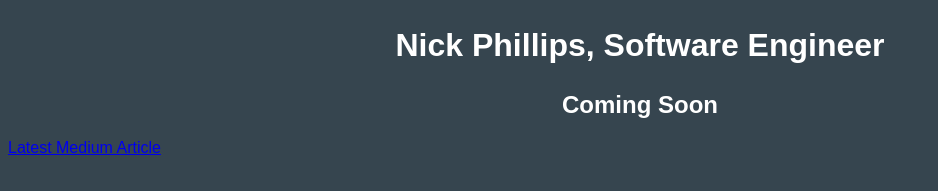
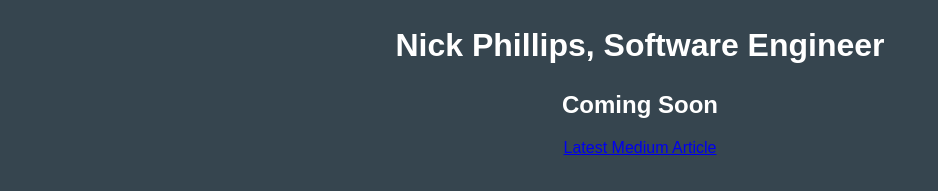
Before and after one commit to itsnickphillips/portfolio, a plain HTML site: page index.html in a window 1280 px wide. Shown: the part 219-410 px from the top of the page, without its empty margins (0-938 px from the left). Drawn offline with Linux system fonts and the light colour scheme; a web font is replaced by a local one.

Commit message:
Update index.html

```diff
--- a/index.html
+++ b/index.html
@@ -13,7 +13,7 @@
 		</header>
 		<h1>Nick Phillips, Software Engineer</h1>
 		<h2 class="section-title">Coming Soon</h2>
-		<p><a href="https://medium.com/@nicholasphillips_18728/my-first-month-of-self-taught-web-development-98e7028ac1fb">Latest Medium Article</a></p>
+		<p class="section-title"><a href="https://medium.com/@nicholasphillips_18728/my-first-month-of-self-taught-web-development-98e7028ac1fb">Latest Medium Article</a></p>
 		<!-- <ul class="qual-list">
 			<li>Experience as a freelance web dev</li>
 			<li>Experience with HTML, CSS, and JavaScript</li>
```
